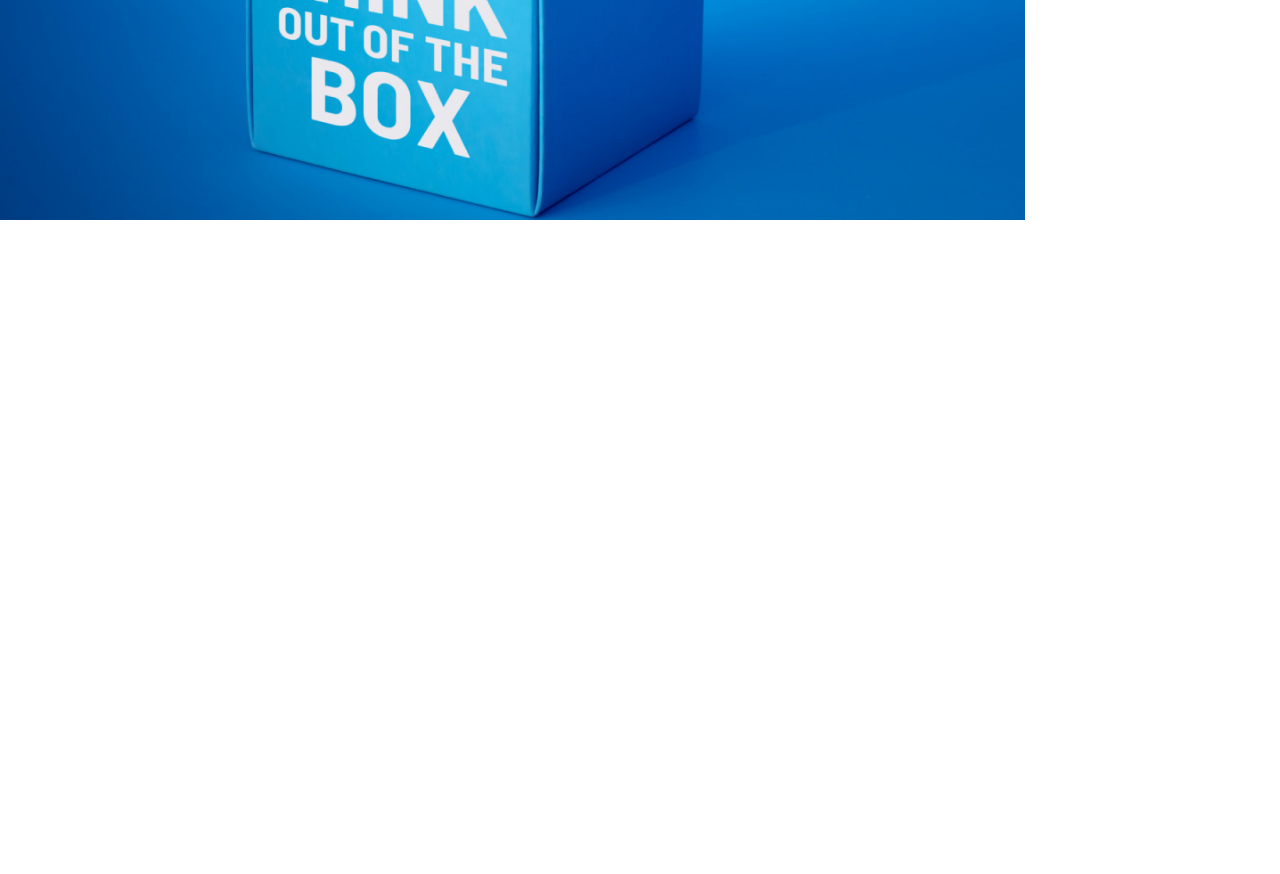
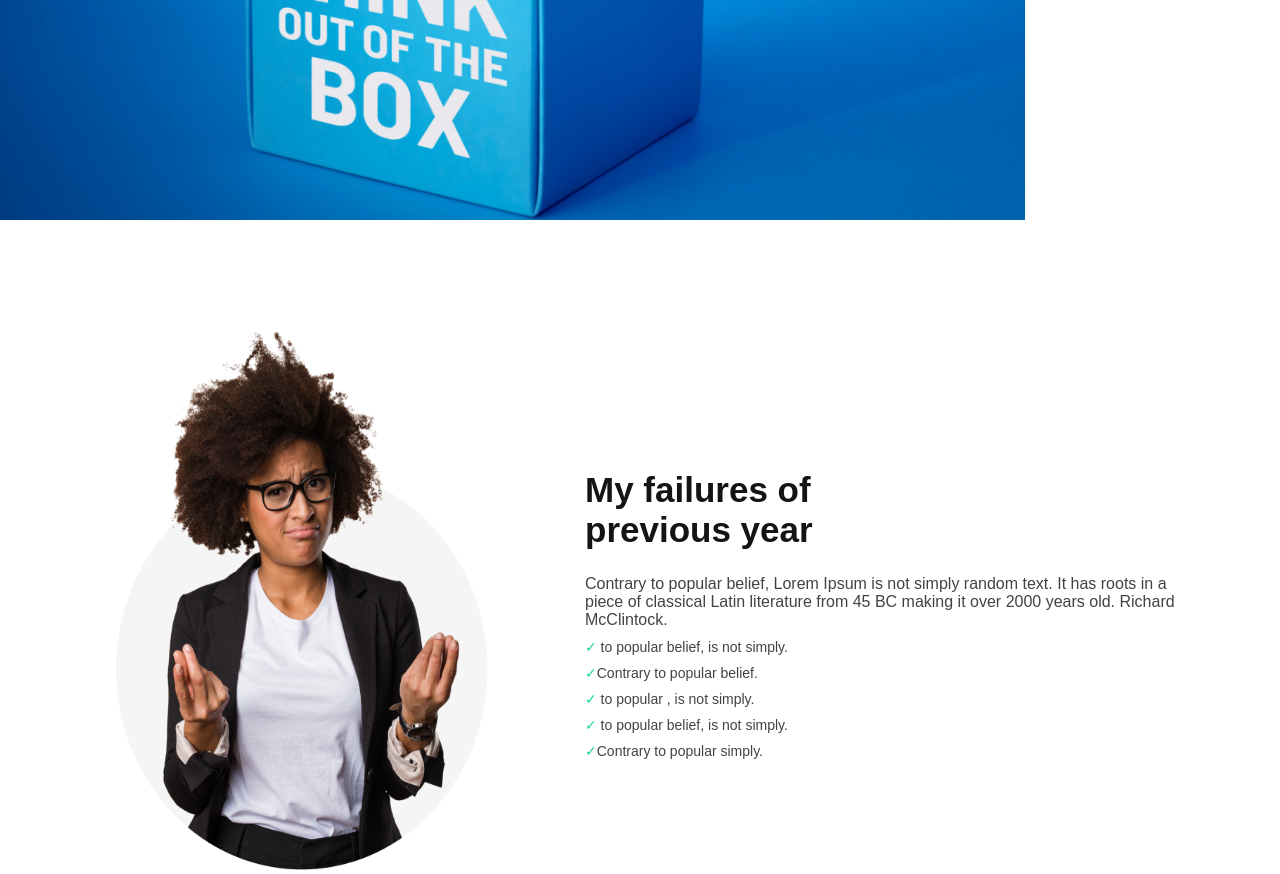
Before and after one commit to soutammollick829/possibal, a plain HTML site: page index.html in a window 1280 px wide. Shown: the part 500-1374 px from the top of the page. Before the commit the page ends 800 px from the top, so only its background shows below. Drawn offline with Linux system fonts and the light colour scheme.

Commit message:
commit-failures-section

```diff
--- a/index.html
+++ b/index.html
@@ -22,6 +22,30 @@
         </p>
         <input class="header-btn" type="button" value="Contact Us">
 </header>
+    <!-- close header section
+    ====================================================-->
+<!-- My failures section -->
+<section class="My-failures-section">
+    <div>
+<img class="person-img" src="images/person.png" alt="photo">
+    </div>
+    <div>
+<h2 class="My-failure-heading">My failures of<br>
+    previous year</h2>
+<p class="paragraph">Contrary to popular belief, Lorem Ipsum is not
+     simply random text. It has roots in a piece of classical Latin literature from 45 BC making it over 2000 years old. Richard McClintock.</p>
+
+<!-- paragraph-line part-->
+
+<p class="paragraph-line"><span class="check-mark">&#x2713;</span> to popular belief, is not simply.</p>
+<p class="paragraph-line"><span class="check-mark">&#x2713;</span>Contrary to popular belief.</p>
+<p class="paragraph-line"><span class="check-mark">&#x2713;</span> to popular , is not simply.</p>
+<p class="paragraph-line"><span class="check-mark">&#x2713;</span> to popular belief, is not simply.</p>
+<p class="paragraph-line"><span class="check-mark">&#x2713;</span>Contrary to popular simply.</p>
+
+    </div>
+</section>
+<!-- paragraph-line part close -->
 
 
 </body>
--- a/style.css
+++ b/style.css
@@ -42,3 +42,50 @@ padding-top: 140px;
 }
 /* close head section
 =====================================================*/
+
+/* My-failures-section here..... */
+.My-failures-section{
+display: flex;
+text-align: center;
+margin-top: 100px;
+gap: 85px;
+
+}
+.person-img{
+    width: 400px;
+    height: 550px;
+    margin-left: 100px;
+
+}
+.My-failure-heading{
+    font-weight: 600;
+    font-size: 35px;
+    color: #151414;
+    padding-top: 150px;
+    text-align: left;
+
+}
+.paragraph{
+    font-weight: 400;
+    font-size: 16px;
+    color: #444343;
+    margin-top: 25px;
+    margin-right: 100px;
+    text-align: left;
+}
+.paragraph-line{
+    font-weight: 400;
+    font-size: 14px;
+    color: #444343;
+    margin-top: 10px;
+    margin-right: 100px;
+    text-align: left;
+}
+.paragraph-line:hover{
+    color: #16D887;
+}
+span.check-mark{
+  color: #16D887;
+}
+/* My-failures-section close
+=================================================*/
```
